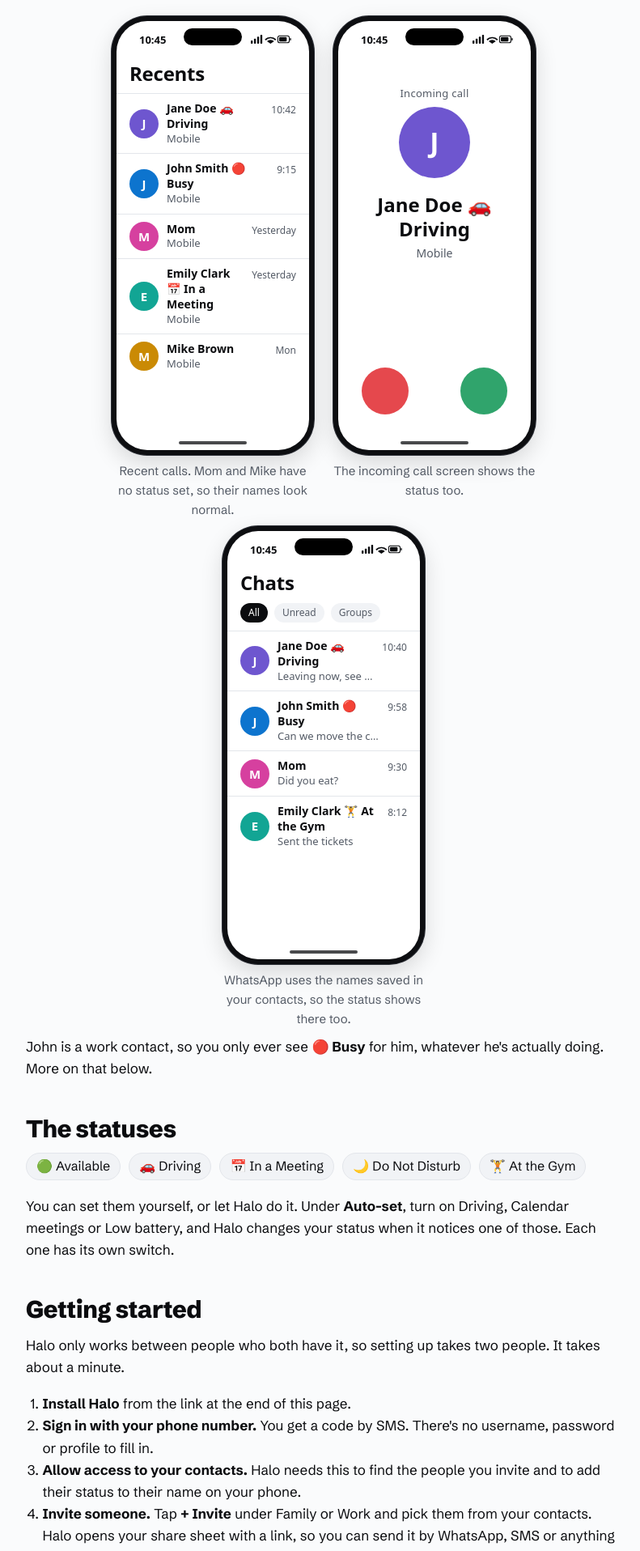
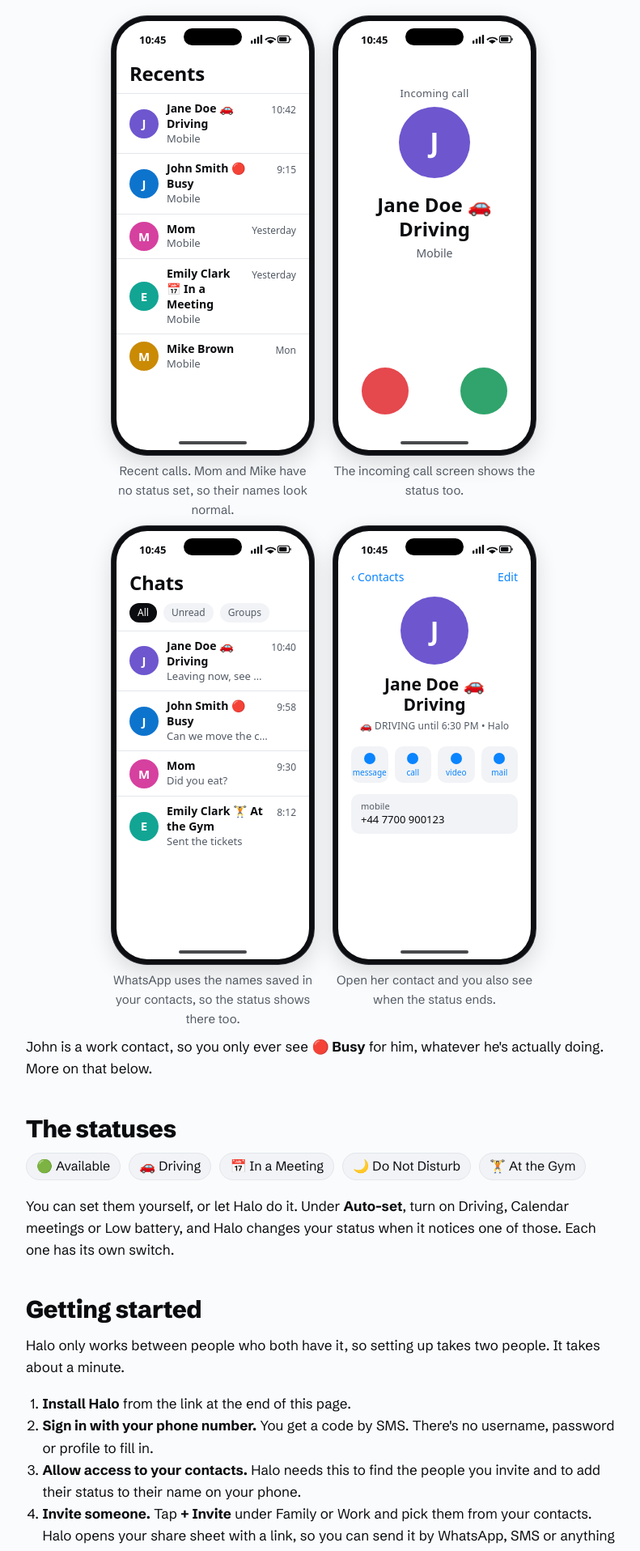
Before and after one commit to and/and.github.io, a Jekyll site: the page built from halo/index.html, in a window 1280 px wide. Shown: the part 1051-2967 px from the top of the page at 81% size, without its empty margins (240-1031 px from the left). Built offline with Jekyll 4.4.1, drawn with Linux system fonts in a browser that asks for light colours.

Commit message:
Halo article: contact page mock-up showing when the status ends

```diff
--- a/halo/index.html
+++ b/halo/index.html
@@ -39,6 +39,16 @@
 .halo-call .btns span{width:58px;height:58px;border-radius:50%;display:block}
 .halo-call .no{background:#e5484d}.halo-call .yes{background:#30a46c}
 .halo-tabs{display:flex;gap:8px;padding:0 16px 10px}
+.halo-contact{flex:1;display:flex;flex-direction:column;align-items:center;text-align:center;padding:4px 16px 0}
+.halo-contact .nav{align-self:stretch;display:flex;justify-content:space-between;font-size:14px;color:#0a84ff;padding:4px 0 14px}
+.halo-contact .halo-av{width:84px;height:84px;flex-basis:auto;font-size:32px;margin-bottom:12px}
+.halo-contact .who{font-size:21px;font-weight:600;line-height:1.2}
+.halo-contact .title{font-size:12px;color:var(--muted);margin-top:6px;letter-spacing:.01em}
+.halo-contact .acts{display:flex;gap:8px;margin:16px 0 14px;align-self:stretch}
+.halo-contact .acts span{flex:1;background:var(--subtle);border-radius:10px;padding:8px 0 6px;font-size:10px;color:#0a84ff}
+.halo-contact .acts span::before{content:"";display:block;width:14px;height:14px;margin:0 auto 4px;border-radius:50%;background:#0a84ff}
+.halo-contact .field{align-self:stretch;text-align:left;background:var(--subtle);border-radius:10px;padding:8px 12px;font-size:13px}
+.halo-contact .field small{display:block;font-size:11px;color:var(--muted)}
 .halo-tabs span{font-size:12px;padding:4px 10px;border-radius:999px;background:var(--subtle);color:var(--muted)}
 .halo-tabs span:first-child{background:var(--text);color:var(--surface)}
 .post-content .halo-shot{display:block;width:100%;height:auto;border-radius:22px;border:1px solid var(--rule)}
@@ -125,6 +135,22 @@
       </div>
     </div>
     <figcaption>WhatsApp uses the names saved in your contacts, so the status shows there too.</figcaption>
+  </figure>
+  <figure>
+    <div class="halo-phone" role="img" aria-label="Illustration of Jane Doe's contact page: Jane Doe 🚗 Driving, with the line 🚗 DRIVING until 6:30 PM under her name">
+      <div class="halo-screen" aria-hidden="true">
+        <div class="halo-bar"><span>10:45</span><span><svg viewBox="0 0 64 14" aria-hidden="true"><rect x="0" y="9" width="3" height="5" rx="1"/><rect x="5" y="6" width="3" height="8" rx="1"/><rect x="10" y="3" width="3" height="11" rx="1"/><rect x="15" y="0" width="3" height="14" rx="1"/><path d="M31 3.5a12 12 0 0 1 9 3.6l-1.6 1.7a9.6 9.6 0 0 0-14.8 0L22 7.1a12 12 0 0 1 9-3.6zm0 4.4a7.5 7.5 0 0 1 5.6 2.4L31 14l-5.6-3.7A7.5 7.5 0 0 1 31 7.9z"/><rect x="42.5" y="1.5" width="18" height="11" rx="3" fill="none" stroke="currentColor" stroke-width="1.4"/><rect x="44.5" y="3.5" width="12" height="7" rx="1.5"/><rect x="61.5" y="5" width="1.8" height="4" rx=".9"/></svg></span></div>
+        <div class="halo-contact">
+          <div class="nav"><span>‹ Contacts</span><span>Edit</span></div>
+          <span class="halo-av" style="background:#6e56cf">J</span>
+          <div class="who">Jane Doe 🚗 Driving</div>
+          <div class="title">🚗 DRIVING until 6:30 PM • Halo</div>
+          <div class="acts"><span>message</span><span>call</span><span>video</span><span>mail</span></div>
+          <div class="field"><small>mobile</small>+44 7700 900123</div>
+        </div>
+      </div>
+    </div>
+    <figcaption>Open her contact and you also see when the status ends.</figcaption>
   </figure>
 </div>
 
```
